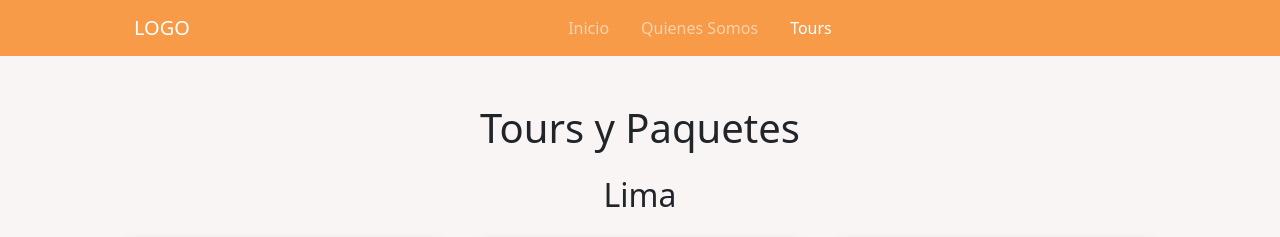
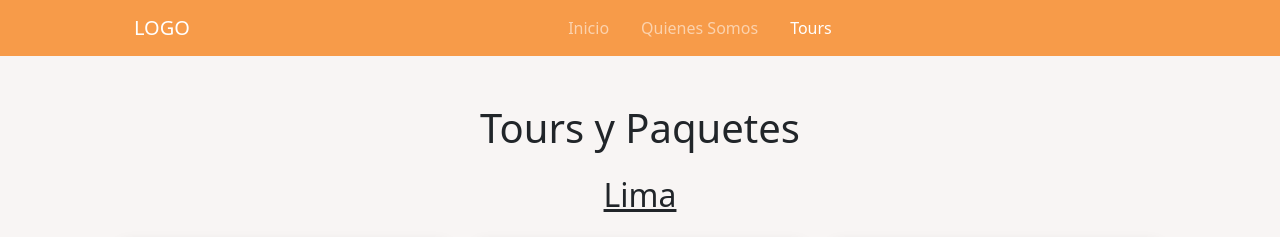
Before and after one commit to helio3197/magic-peru, a React (Create React App) app: page /tours in a window 1280 px wide. Shown: the top 237 px of the page. Built offline with nearby package versions, Linux system fonts and the light colour scheme.

Commit message:
Update ToursList component

```diff
--- a/src/components/Tours/ToursList.js
+++ b/src/components/Tours/ToursList.js
@@ -104,8 +104,8 @@ const ToursList = ({ title, tours, id }) => {
   };
 
   return (
-    <Container as="section">
-      <h2 className="text-center">{title}</h2>
+    <Container as="section" className="mb-5">
+      <h2 className="text-center text-decoration-underline">{title}</h2>
       <Carousel
         id={id}
         variant="dark"
```
